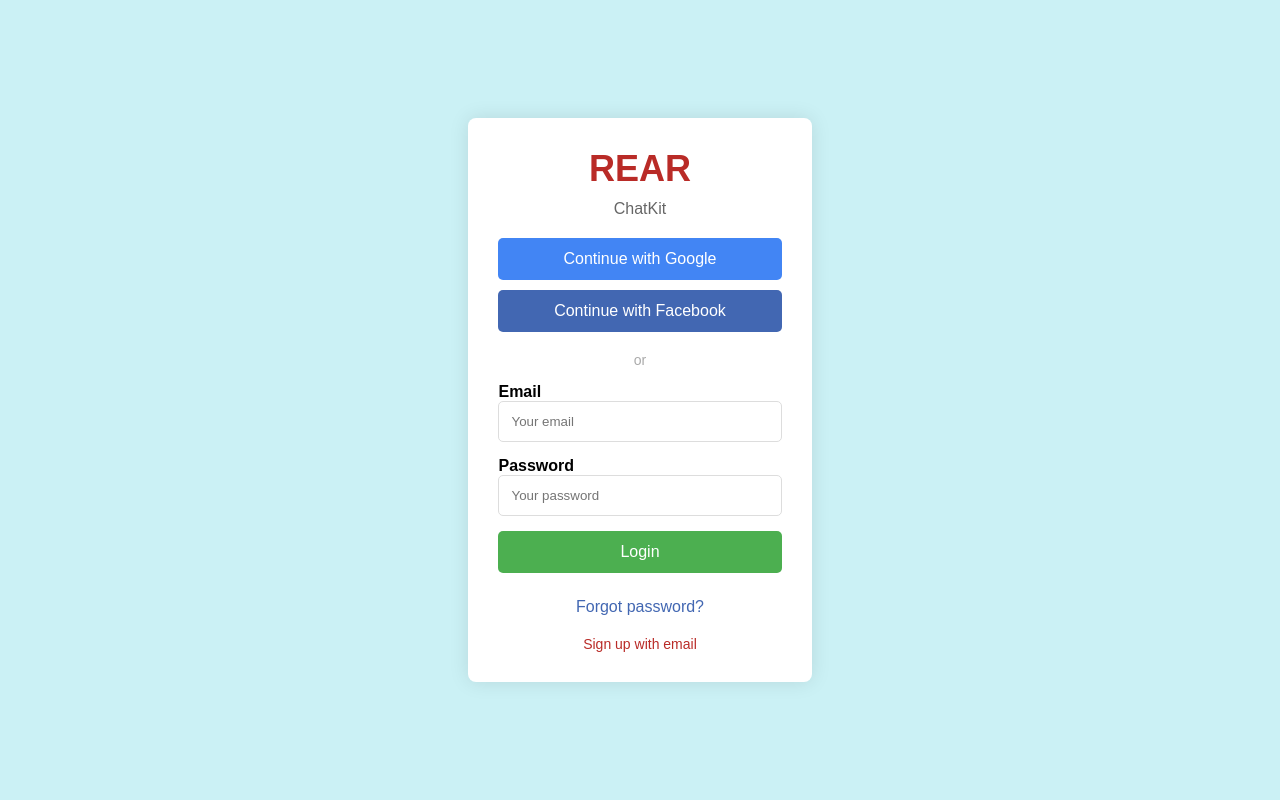
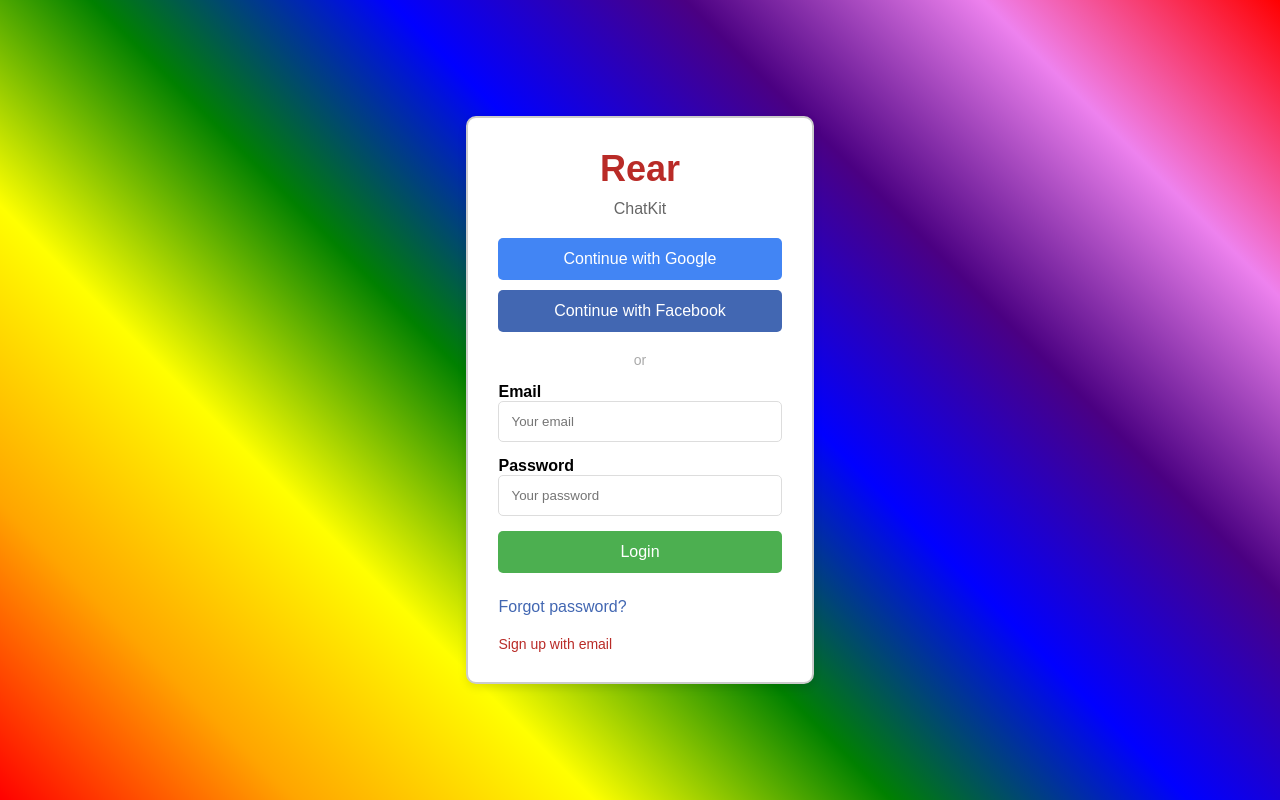
Before and after one commit to CHANDRANAND/REAR, a plain HTML site: page index.html in a window 1280 px wide. Drawn offline with Linux system fonts and the light colour scheme.

Commit message:
first branch

```diff
--- a/index.html
+++ b/index.html
@@ -3,13 +3,13 @@
 <head>
     <meta charset="UTF-8">
     <meta name="viewport" content="width=device-width, initial-scale=1.0">
-    <title>Login Page</title>
+    <title>LoginPage</title>
     <link rel="stylesheet" href="styles.css">
 </head>
 <body>
     <div class="container">
         <div class="login-box">
-            <h1>REAR</h1>
+            <h1>Rear</h1>
             <p class="subtitle">ChatKit</p>
             <div class="social-login">
                 <button class="google-btn">Continue with Google</button>
--- a/styles.css
+++ b/styles.css
@@ -7,7 +7,9 @@
 
 body {
     font-family: Arial, sans-serif;
-    background-color: #CBF1F5; /* Replace with your own background image */
+    background: linear-gradient(45deg, red, orange, yellow, green, blue, indigo, violet, red);
+
+
     background-size: cover;
     background-position: center;
     display: flex;
@@ -16,6 +18,7 @@ body {
     height: 100vh;
 }
 
+
 .container {
     display: flex;
     justify-content: center;
@@ -23,24 +26,26 @@ body {
 }
 
 .login-box {
+    max-width: 400px;
+    margin: 50px auto;
+    padding: 30px;
     background-color: white;
-    padding: 30px;
-    border-radius: 8px;
-    box-shadow: 0 0 20px rgba(0, 0, 0, 0.1);
-    max-width: 400px;
-    width: 100%;
-    text-align: center;
+    border: 2px solid #ccc; /* Add a solid border */
+    border-radius: 10px; /* Optional: Rounded corners */
+    box-shadow: 0 4px 8px rgba(0, 0, 0, 0.1); /* Add some shadow for depth */
 }
 
 h1 {
     font-size: 36px;
     color: #b92b27;
+    text-align: center;
     margin-bottom: 10px;
 }
 
 .subtitle {
     font-size: 16px;
     color: #666;
+    text-align: center;
     margin-bottom: 20px;
 }
 
@@ -69,6 +74,7 @@ h1 {
 .divider {
     margin: 15px 0;
     color: #aaa;
+    text-align: center;
     font-size: 14px;
 }
 
```
